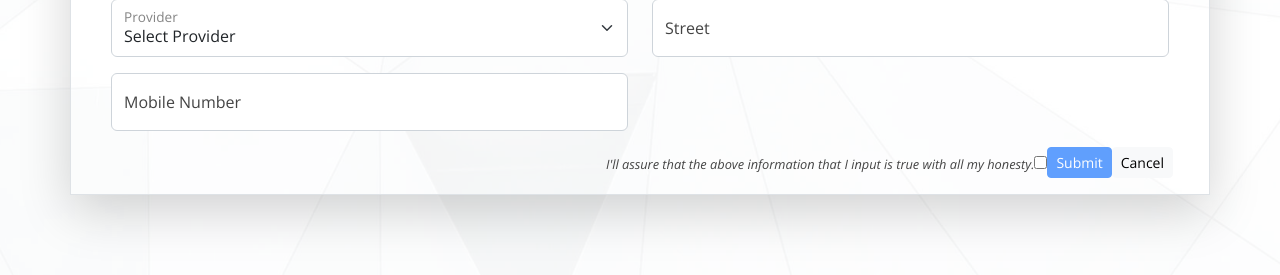
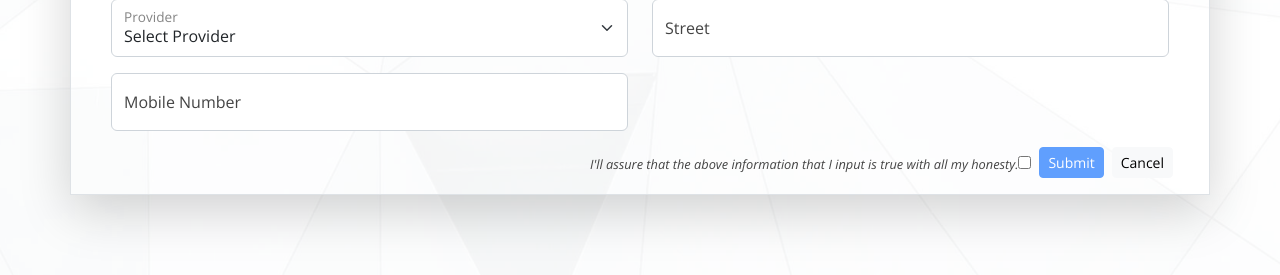
Before and after one commit to johnlouie09/simreg-project, a PHP site: page /registrant.php in a window 1280 px wide. Shown: the part 556-831 px from the top of the page. Run offline with PHP 8.4, Linux system fonts and the light colour scheme.

Commit message:
adding a margin between two buttons

```diff
--- a/registrant.php
+++ b/registrant.php
@@ -336,8 +336,8 @@ if ($_SERVER[ "REQUEST_METHOD" ] == "POST") {
                 <div class="mb-3 mx-4 modal-footer">
                     <label for="myCheckbox"><i class="small">I'll assure that the above information that I input is true with all my
                             honesty.</i></label>
-                    <input type="checkbox" id="myCheckbox">
-                    <input type="submit" class="btn btn-primary btn-sm" value="Submit" id="myButton" disabled>
+                    <input type="checkbox" id="myCheckbox"style="margin-right: 8px;">
+                    <input type="submit" class="btn btn-primary btn-sm" style="margin-right: 8px;" value="Submit" id="myButton" disabled>
                     <a href="index.php" class="btn btn-light btn-sm">Cancel</a>
                 </div>
             </form>
```
